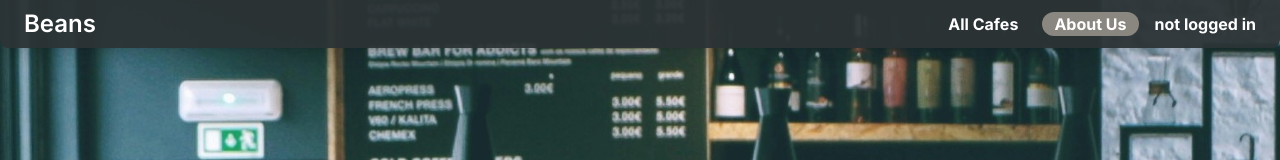
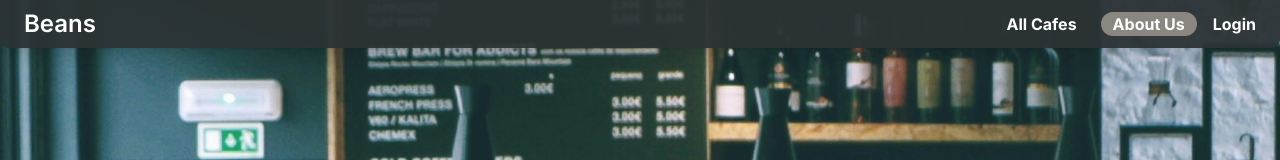
Before and after one commit to stanleyzhengs0/Espresso, a Next.js app: page / in a window 1280 px wide. Shown: the top 160 px of the page. Built offline with nearby package versions, Linux system fonts and the light colour scheme; no server answers.

Commit message:
auth fix

```diff
--- a/app/api/auth/[...nextauth]/route.js
+++ b/app/api/auth/[...nextauth]/route.js
@@ -1,2 +1,2 @@
-import { handlers } from "@/app/lib/auth/authConfig";
+import { handlers } from "../../../lib/auth/authConfig";
 export const {GET, POST} = handlers
--- a/app/components/navigation/NavBar.jsx
+++ b/app/components/navigation/NavBar.jsx
@@ -1,34 +1,32 @@
-"use client"
-import ProfileNav from '@/app/components/navigation/ProfileNav'
-import Link from 'next/link'
-import { handleGoogleSignIn } from '@/app/lib/auth/googleSignInServerAction'
-import { checkIsAuthenticated } from '@/app/lib/auth/checkIsAuthenticated'
-import { useEffect, useState } from 'react'
-import { auth } from '@/app/lib/auth/authConfig'
+"use client";
+import ProfileNav from "@/app/components/navigation/ProfileNav";
+import Link from "next/link";
+import { handleGoogleSignIn } from "@/app/lib/auth/googleSignInServerAction";
+import { useEffect, useState } from "react";
+import { auth } from "@/app/lib/auth/authConfig";
 
 const NavBar = () => {
+  const [user, setUser] = useState(null); // To store session data
+  const [loading, setLoading] = useState(true); // To track loading state
 
+  useEffect(() => {
+    const fetchSession = async () => {
+      try {
+        const session = await auth(); // Fetch session
+        setUser(session); // Set user data
+      } catch (error) {
+        console.error("Failed to return authentication", error);
+      } finally {
+        setLoading(false); // Stop loading regardless of success/failure
+      }
+    };
 
-    const [user, setUser] = useState()
-
-
-    useEffect(()=>{
-        const fetchSession = async () =>{
-            try{
-                const session = await auth()
-                setUser(session)
-            }catch(error){
-                console.log(error,"Failed to return authentication ")
-            }
-        }
-
-        fetchSession()
-    },[user])
+    fetchSession(); // Trigger the session fetch
+  }, []); // No `user` dependency to avoid infinite re-renders
 
   return (
     <div className="fixed w-full top-0 start-0 bg-blueGray bg-opacity-95 shadow-lg rounded-b-lg z-10">
       <div className="flex justify-between mx-4 p-2">
-
         <Link href="/" className="self-center text-2xl font-semibold whitespace-nowrap text-white">
           Beans
         </Link>
@@ -38,47 +36,35 @@ const NavBar = () => {
               <Link
                 href="./browse-all"
                 className="text-white hover:bg-gray-100 hover:bg-opacity-15 p-2 rounded-sm"
-                                aria-current="page">
+                aria-current="page"
+              >
                 All Cafes
               </Link>
             </li>
-
-                        {/* <li>
-                            <Link
-                                href="./dashboard"
-                                className="text-white hover:bg-gray-100 hover:bg-opacity-15 p-2 rounded-sm "
-                                aria-current="page">
-                                Dashboard
-                            </Link>
-                        </li> */}
-
             <li>
-                            <Link
-                                href="./about-us"
-                                className="block px-3 bg-grey text-white rounded-3xl">
+              <Link href="./about-us" className="block px-3 bg-grey text-white rounded-3xl">
                 About Us
               </Link>
             </li>
-
             <li>
-
-                            {user ? (
-                                    <ProfileNav userImage = {user?.user.image} />
-
-
-                                ):
-                                (
-                                    <button onClick={handleGoogleSignIn}> not logged in</button>
+              {loading ? (
+                // Show a placeholder or spinner during loading
+                <span className="text-white">Loading...</span>
+              ) : user ? (
+                // Show profile navigation if user is logged in
+                <ProfileNav userImage={user.user.image} />
+              ) : (
+                // Show login button if user is not logged in
+                <button onClick={handleGoogleSignIn} className="text-white">
+                  Login
+                </button>
               )}
             </li>
-
-
-
           </ul>
         </div>
       </div>
     </div>
-  )
-}
+  );
+};
 
-export default NavBar
+export default NavBar;
--- a/app/lib/auth/authConfig.js
+++ b/app/lib/auth/authConfig.js
@@ -30,12 +30,13 @@ export const {handlers, auth} = NextAuth({
     ],
 
     callbacks:{
-        async jwt({account, profile, token}){
+        async jwt({account, user,profile, token}){
             if (account){
                 token.accessToken = account.access_token,
                 token.refreshToken = account.refresh_token
                 token.idToken = account.id_token || null; // Handle missing id_token
                 token.provider = account.provider
+
             }
 
             if (profile){
```
Lines whose indentation alone changed are shown as unchanged.
